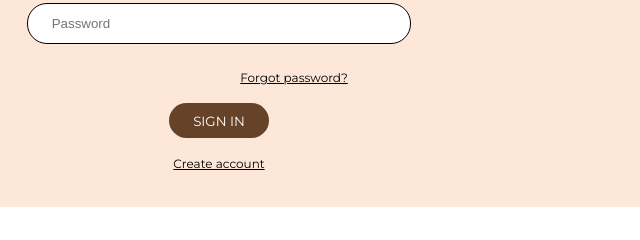
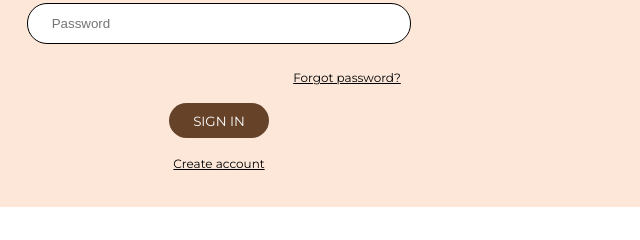
Before and after one commit to Leiselexx/NotesNiche, a website: page profile.html in a window 1280 px wide. Shown: the part 345-585 px from the top of the page, 421-1061 px from the left. Drawn offline with Linux system fonts and the light colour scheme.

Commit message:
Fixed Forgot Password
-Margin change

```diff
--- a/profile-style.css
+++ b/profile-style.css
@@ -49,9 +49,9 @@ form {
     flex-direction: column;
 }
 
-.login .forgot{
+form .forgot{
     text-decoration: none;
-    margin-left: 150px;
+    margin-left: 20%;
     font-family: 'Montserrat';
     color: black;
     font-size: 12px;
```
Also changed, not shown: profile.html (+1 -1 lines).
